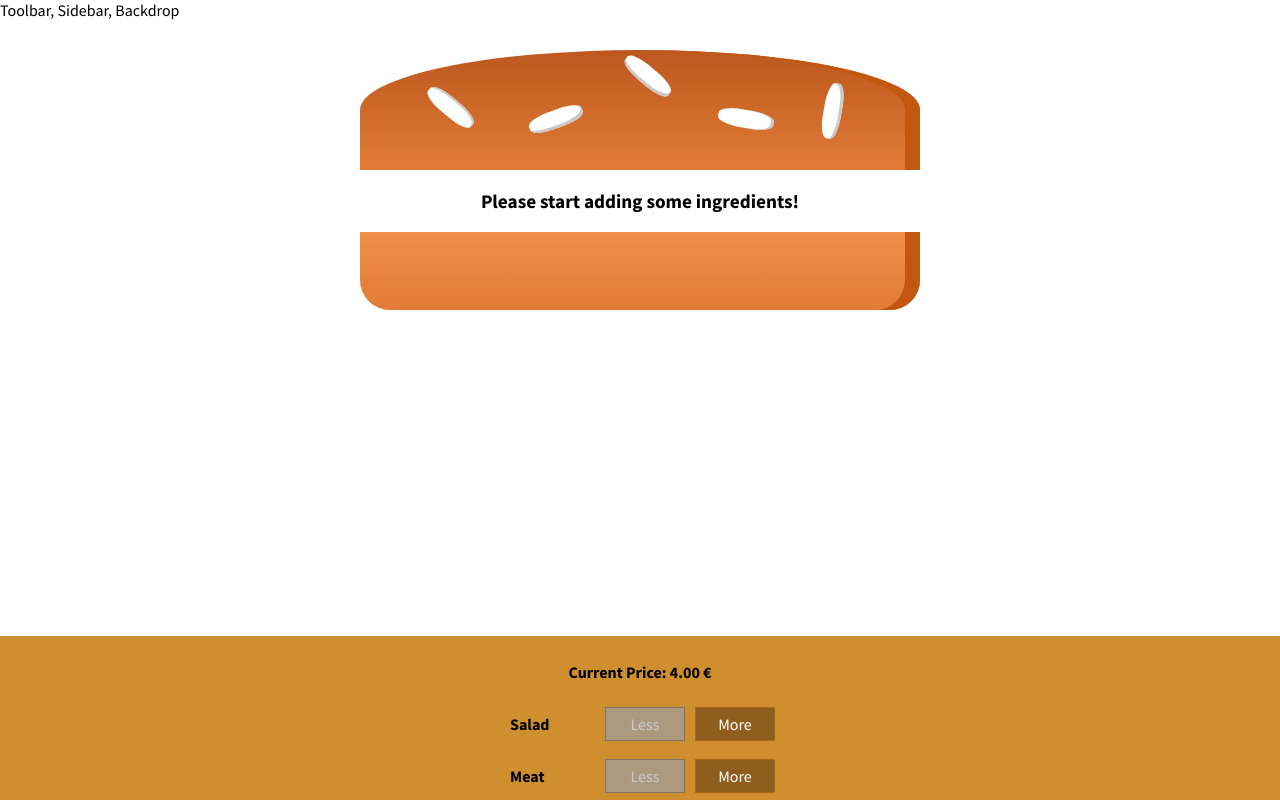
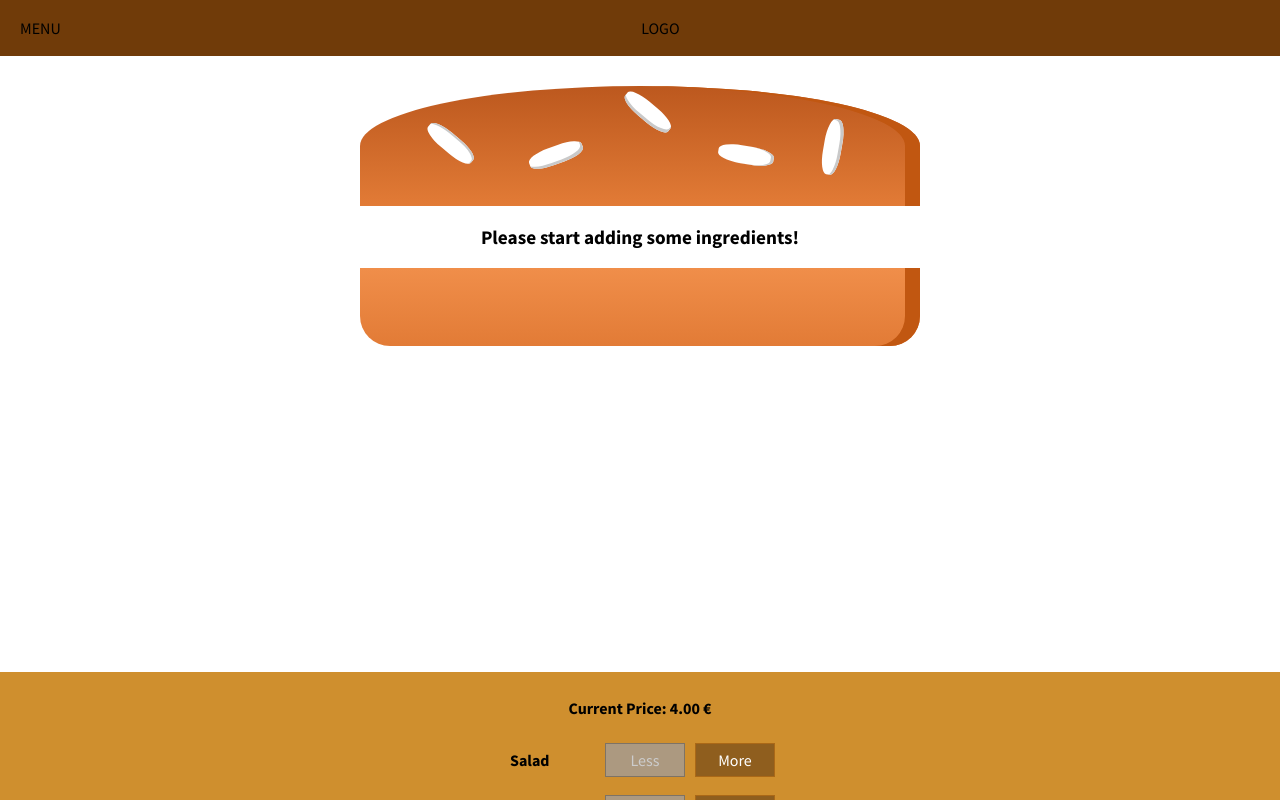
Before and after one commit to felixhaeberle/react-course, a React app in the folder burger-builder/: page / in a window 1280 px wide. Shown: the top 800 px of the page. Built offline with nearby package versions, Linux system fonts and the light colour scheme.

Commit message:
Add Navigation folder and Toolbar component

```diff
--- a/burger-builder/src/components/Layout/Layout.css
+++ b/burger-builder/src/components/Layout/Layout.css
@@ -1,3 +1,3 @@
 .Content {
-  margin-top: 16px;
+  margin-top: 72px;
 }
--- a/burger-builder/src/components/Layout/Layout.js
+++ b/burger-builder/src/components/Layout/Layout.js
@@ -1,10 +1,11 @@
 import React from 'react';
 import Aux from '../../hoc/Aux';
 import classes from './Layout.css';
+import Toolbar from '../Navigation/Toolbar/Toolbar';
 
 const layout = (props) => (
   <Aux>
-    <div>Toolbar, Sidebar, Backdrop</div>
+    <Toolbar />
     <main className={classes.Content}>
       {props.children}
     </main>
--- /dev/null
+++ b/burger-builder/src/components/Navigation/Toolbar/Toolbar.css
@@ -0,0 +1,18 @@
+.Toolbar {
+  height: 56px;
+  width: 100%;
+  position: fixed;
+  top: 0;
+  left: 0;
+  background-color: #703B09;
+  display: flex;
+  justify-content: space-between;
+  align-items: center;
+  padding: 0 20px;
+  box-sizing: border-box;
+  z-index: 90;
+}
+
+.Toolbar nav {
+  height: 100%;
+}
--- /dev/null
+++ b/burger-builder/src/components/Navigation/Toolbar/Toolbar.js
@@ -0,0 +1,13 @@
+import React from 'react';
+
+import classes from './Toolbar.css'
+
+const toolbar = (props) => (
+    <header className={classes.Toolbar}>
+      <div>MENU</div>
+      <div>LOGO</div>
+      <div></div>
+    </header>
+);
+
+export default toolbar;
```
